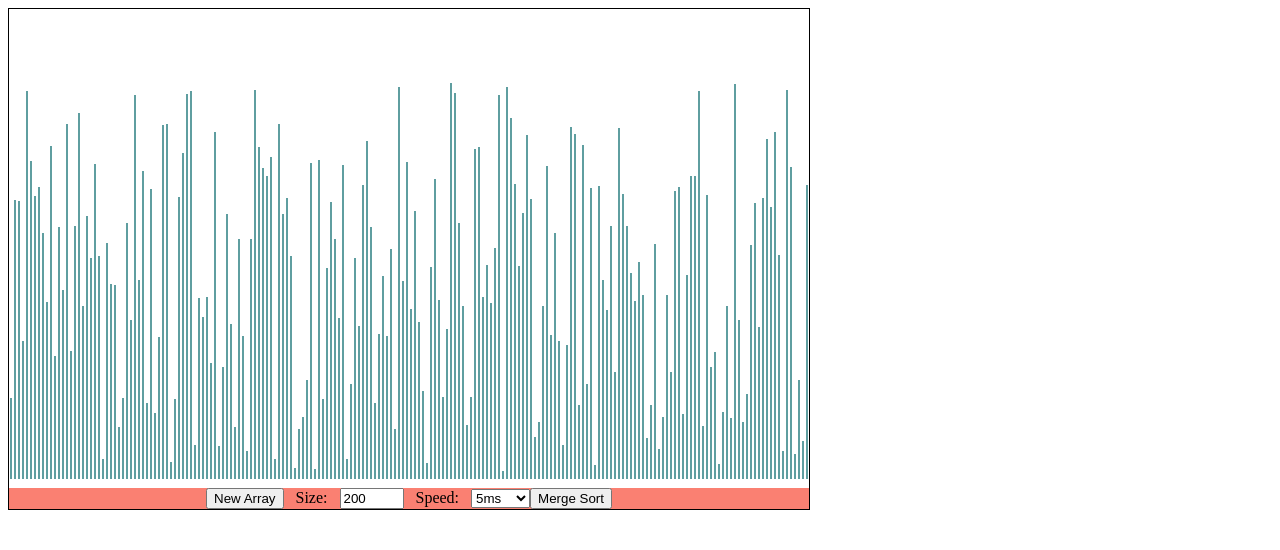
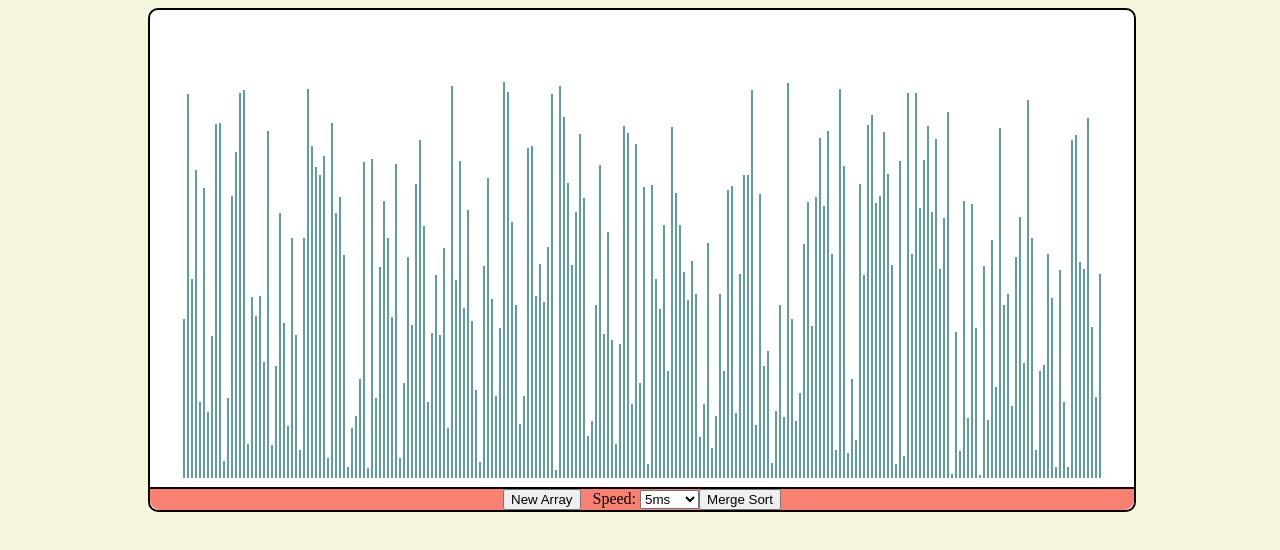
Before and after one commit to HagayHaut/mergesort-visualizer, a React (Create React App) app: page / in a window 1280 px wide. Shown: the top 550 px of the page. Built offline with nearby package versions, Linux system fonts and the light colour scheme.

Commit message:
center and style content

```diff
--- a/src/App.js
+++ b/src/App.js
@@ -11,7 +11,7 @@ function App() {
 
   const [sortArray, setSortArray] = useState([]);
   const [speed, setSpeed] = useState(5);
-  const [arraySize, setArraySize] = useState(200)
+  const [arraySize, setArraySize] = useState(230)
 
 
   useEffect(() => {
@@ -57,7 +57,7 @@ function App() {
 
   return (
     <div className="App">
-      <div className='container'>
+      <div className='content'>
         <Graph sortArray={sortArray}/>
         <Controls
           onRandomizeClick={() => resetSortArray()}
--- a/src/components/Controls.js
+++ b/src/components/Controls.js
@@ -12,9 +12,9 @@ function Controls({
       <div className="controls">
           <span className="panel">
             <button onClick={onRandomizeClick}>New Array</button>
-            <label> &nbsp; Size: &nbsp; </label>
-            <input type='number' value={arraySize} onChange={onSizeChange} min='50' max='300'></input>
-            <label> &nbsp; Speed: &nbsp; </label>
+            {/* <label> &nbsp; Size: &nbsp; </label>
+            <input type='number' value={arraySize} onChange={onSizeChange} min='50' max='300'></input> */}
+            <label> &nbsp; Speed: </label>
             <select value={speed} onChange={onSpeedChange}>
               <option value='0.1'>0.1ms</option>
               <option value='1'>1ms</option>
--- a/src/index.css
+++ b/src/index.css
@@ -1,19 +1,35 @@
-.body {
-  text-align: center;
+body {
+  background-color: beige;
 }
 
-.container {
-  border: 1px solid black;
-  position: absolute;
+.App {
+  padding-right: 140px;
+  padding-left: 140px;
+}
+
+.content {
+  background-color: white;
+  border: 2px solid black;
+  border-radius: 10px;
+  position: relative;
   min-height: 500px;
+  width: 100%;
   display: flex;
   justify-content: flex-end;
   flex-direction: column;
+  margin: auto;
+}
+
+.controls {
+  background-color: salmon;
+  border-top: 2px solid black;
+  border-radius: 0 0 10px 10px;
 }
 
 .graph {
   position: relative;
   text-align: center;
+
 }
 
 .bar {
@@ -22,7 +38,3 @@
   display: inline-block;
   margin: 60px 1px 5px 1px;
 }
-
-.controls {
-  background-color: salmon;
-}
```
